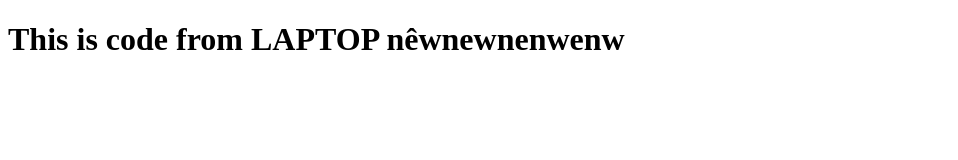
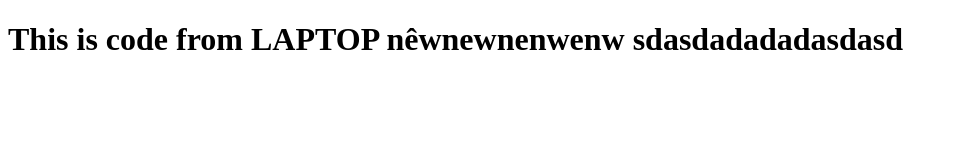
Before and after one commit to taducduy123/TestGit01, a plain HTML site: page index.html in a window 1280 px wide. Shown: the whole page, without its empty margins (0-958 px from the left). Drawn offline with Linux system fonts and the light colour scheme.

Commit message:
add again

```diff
--- a/index.html
+++ b/index.html
@@ -9,6 +9,7 @@
     <h1>
         This is code from LAPTOP
         nêwnewnenwenw
+        sdasdadadadasdasd
     </h1>
 </body>
 </html>
```
